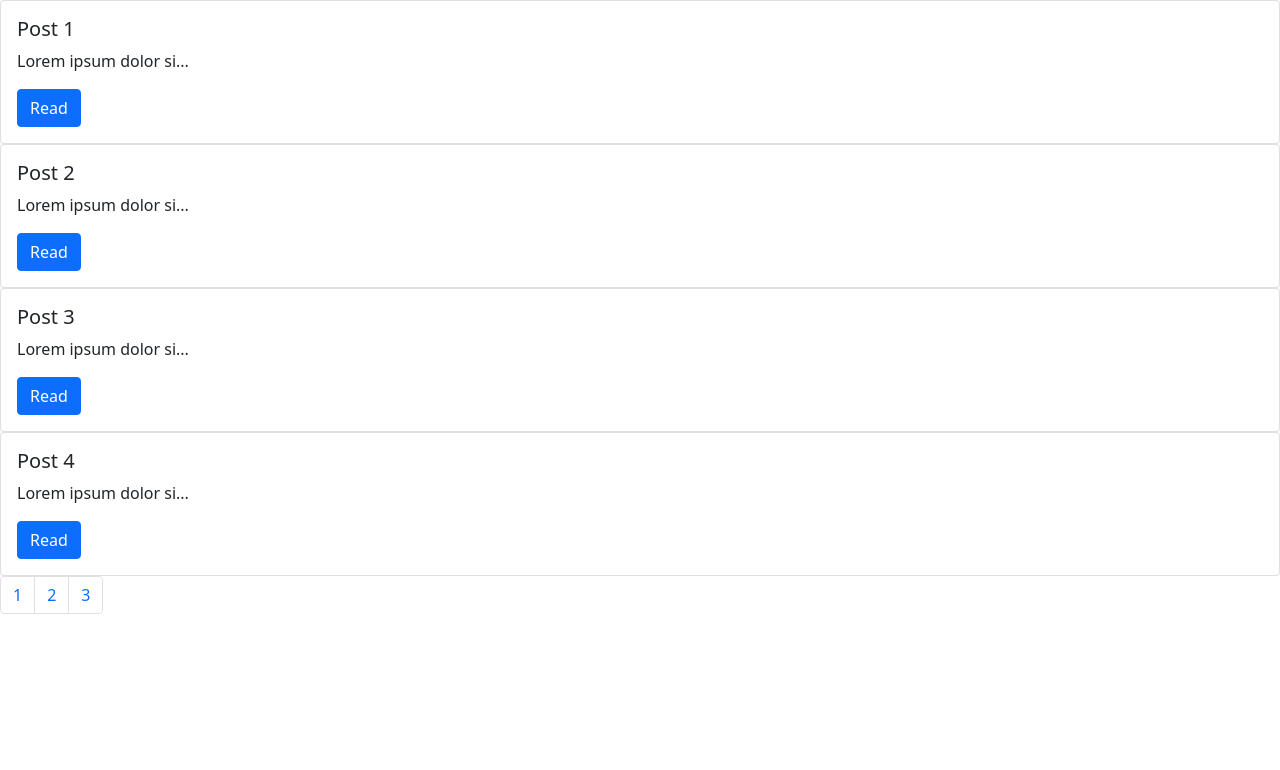
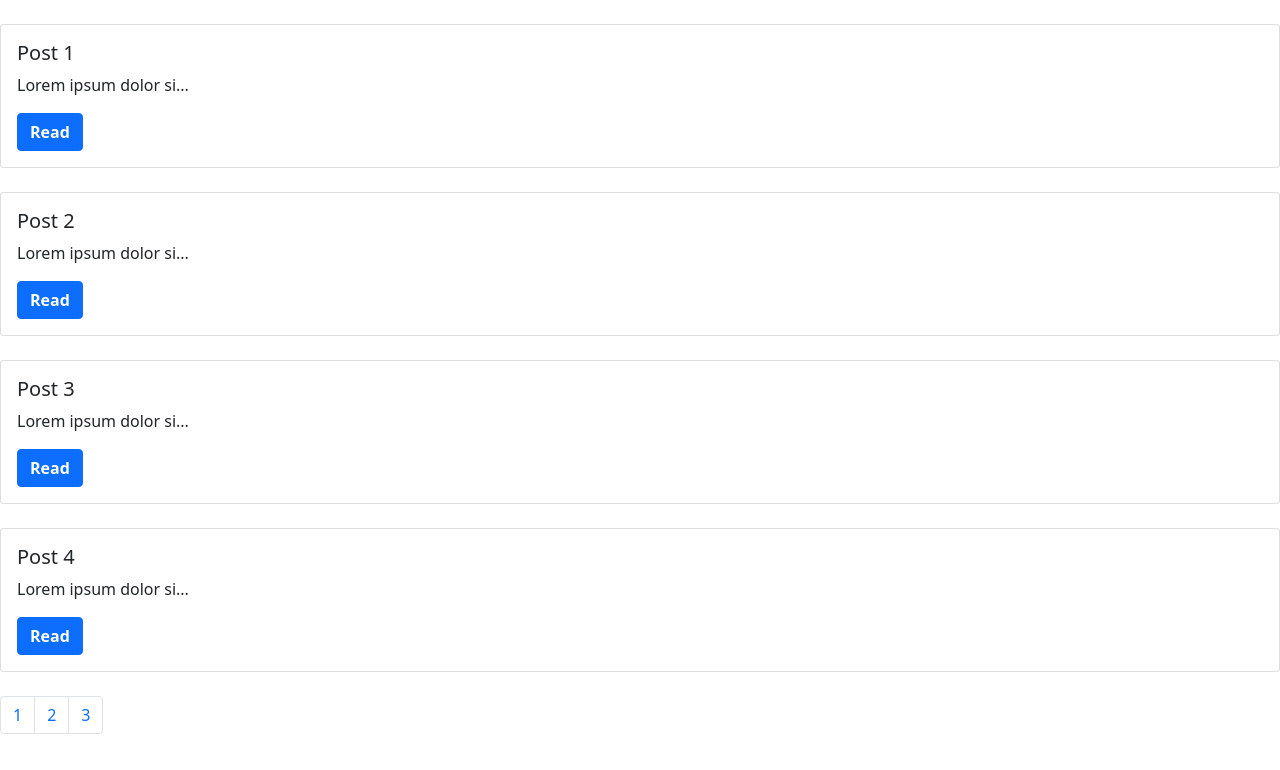
Before and after one commit to NikitaF99/javabrains_angular, an Angular app: page / in a window 1280 px wide. Shown: the top 770 px of the page. Built offline with nearby package versions, Linux system fonts and the light colour scheme.

Commit message:
Using host selector

```diff
--- a/src/app/blog-post-tile/blog-post-tile.component.html
+++ b/src/app/blog-post-tile/blog-post-tile.component.html
@@ -1,4 +1,4 @@
-<div class="card">
+<div class="card ">
     <div class ="card-body">
         <h5 class="card-title">{{post.title}}</h5>
         <!-- pipe is a feature which allows to pass values in your doub le curlies to a funcionction called trunkate -->
@@ -7,7 +7,7 @@
 
            <!-- <p class="card-text">{{post.summary | truncate: [30]}}</p> -->
            <p class="card-text" (click)="showFullSummary()">{{post.summary }}</p>
-            <a htef="#" class="btn btn-primary">Read</a>
+            <a htef="#" class="btn btn-primary blog-btn">Read</a>
 
     </div>
 </div>
--- a/src/app/blog-post-tile/blog-post-tile.component.scss
+++ b/src/app/blog-post-tile/blog-post-tile.component.scss
@@ -0,0 +1,12 @@
+.blog-btn{
+    font-weight:900;
+}
+
+.blog-tile{
+    margin:20px;
+}
+
+// to style to entire component. That is the selector
+:host{
+    margin:20px;
+}
```
Also changed, not shown: src/app/blog-post-tile/blog-post-tile.component.ts (+5 -2 lines).
